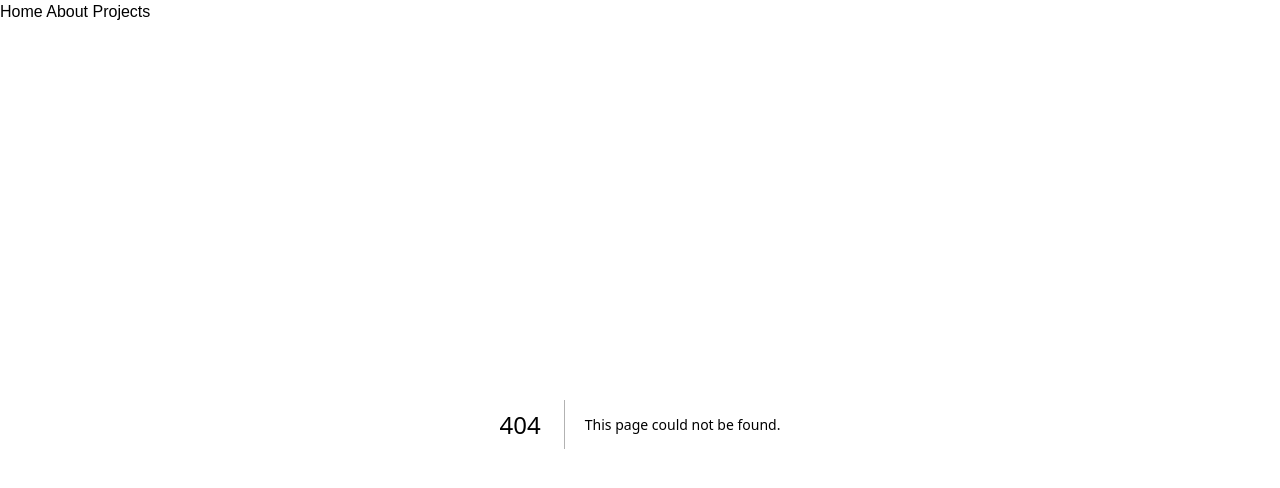
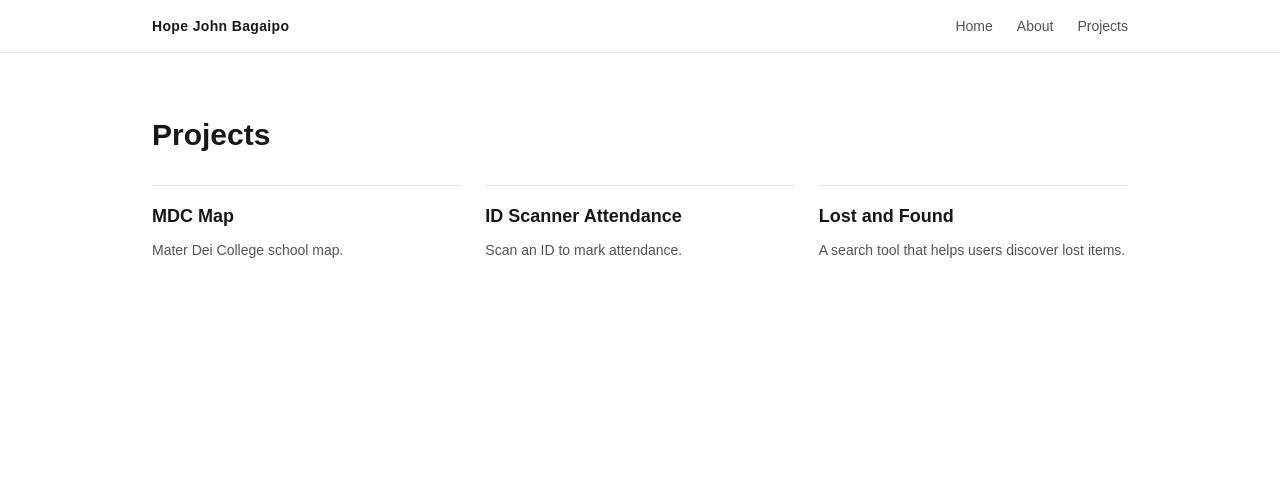
Before and after one commit to Jhoopeho/my-first-app-DC-, a Next.js app: page /projects in a window 1280 px wide. Before the commit this address had no page. Shown: the top 488 px of the page. Built offline with nearby package versions, Linux system fonts and the light colour scheme.

Commit message:
Polish styling

```diff
--- a/app/layout.tsx
+++ b/app/layout.tsx
@@ -24,13 +24,20 @@ export default function RootLayout({ children }: LayoutProps<"/">) {
       lang="en"
       className={`${geistSans.variable} ${geistMono.variable} h-full antialiased`}
     >
-      <body className="min-h-full flex flex-col">
-        <nav>
-          <Link href="/">Home</Link>{" "}
-          <Link href="/about">About</Link>{" "}
-          <Link href="/projects">Projects</Link>
+      <body className="min-h-full flex flex-col bg-stone-50 text-stone-900">
+        <nav className="border-b border-stone-200 bg-white">
+          <div className="mx-auto flex w-full max-w-5xl items-center justify-between px-6 py-4">
+            <Link href="/" className="text-sm font-semibold tracking-wide text-stone-900">
+              Hope John Bagaipo
+            </Link>
+            <div className="flex gap-6 text-sm font-medium text-stone-600">
+              <Link href="/" className="transition-colors hover:text-amber-700">Home</Link>
+              <Link href="/about" className="transition-colors hover:text-amber-700">About</Link>
+              <Link href="/projects" className="transition-colors hover:text-amber-700">Projects</Link>
+            </div>
+          </div>
         </nav>
-        {children}
+        <div className="flex flex-1 flex-col">{children}</div>
       </body>
     </html>
   );
--- a/app/page.tsx
+++ b/app/page.tsx
@@ -2,13 +2,20 @@ import Link from "next/link";
 
 export default function Home() {
   return (
-    <main>
-      <h1>Hello, my name is Hope John Bagaiop</h1>
-      <p>
+    <main className="p-8">
+      <h1 className="text-3xl font-bold mb-4 text-amber-700">
+        Hello, my name is Hope John Bagaipo
+      </h1>
+      <p className="mb-6 text-lg text-gray-600">
         BSIT 3rd Year Student.
-        School of Mater Dei College.
+        Study of Mater Dei College.
       </p>
-      <Link href="/projects">See my projects</Link>
+      <Link
+        href="/projects"
+        className="bg-black text-white px-4 py-2 rounded"
+      >
+        See my projects
+      </Link>
     </main>
   );
 }
--- /dev/null
+++ b/app/projects/page.tsx
@@ -0,0 +1,42 @@
+export const metadata = {
+  title: "Projects | Hope John Bagaipo",
+};
+
+const projects = [
+  {
+    id: 1,
+    name: "MDC Map",
+    description: "Mater Dei College school map.",
+  },
+  {
+    id: 2,
+    name: "ID Scanner Attendance",
+    description: "Scan an ID to mark attendance.",
+  },
+  {
+    id: 3,
+    name: "Lost and Found",
+    description: "A search tool that helps users discover lost items.",
+  },
+];
+
+export default function ProjectsPage() {
+  return (
+    <main className="mx-auto w-full max-w-5xl px-6 py-16">
+      <h1 className="text-3xl font-semibold">Projects</h1>
+      <div className="mt-8 grid gap-6 sm:grid-cols-2 lg:grid-cols-3">
+        {projects.map((project) => (
+          <article
+            key={project.id}
+            className="border-t border-stone-200 pt-4"
+          >
+            <h2 className="text-lg font-semibold">{project.name}</h2>
+            <p className="mt-2 text-sm leading-6 text-stone-600">
+              {project.description}
+            </p>
+          </article>
+        ))}
+      </div>
+    </main>
+  );
+}
--- a/app/projects/projects.tsx
+++ b/app/projects/projects.tsx
@@ -3,7 +3,7 @@ export const metadata = { title: "Projects | Your Name" };
 const projects = [
   {id: 1, name: "MDC map", description: "Mater Dei College school Map.",},
   {id: 2, name: "ID Scanner Attendance", description: "Scan your ID to mark attendance.",},
-  {id: 3, name: "Lost and Found", description: "A search tool that helps users discover lost items.",   },
+  {id: 3, name: "Lost and Found", description: "A search tool that helps users discover lost items.",},
 ];
 
 export default function ProjectsPage() {
```
